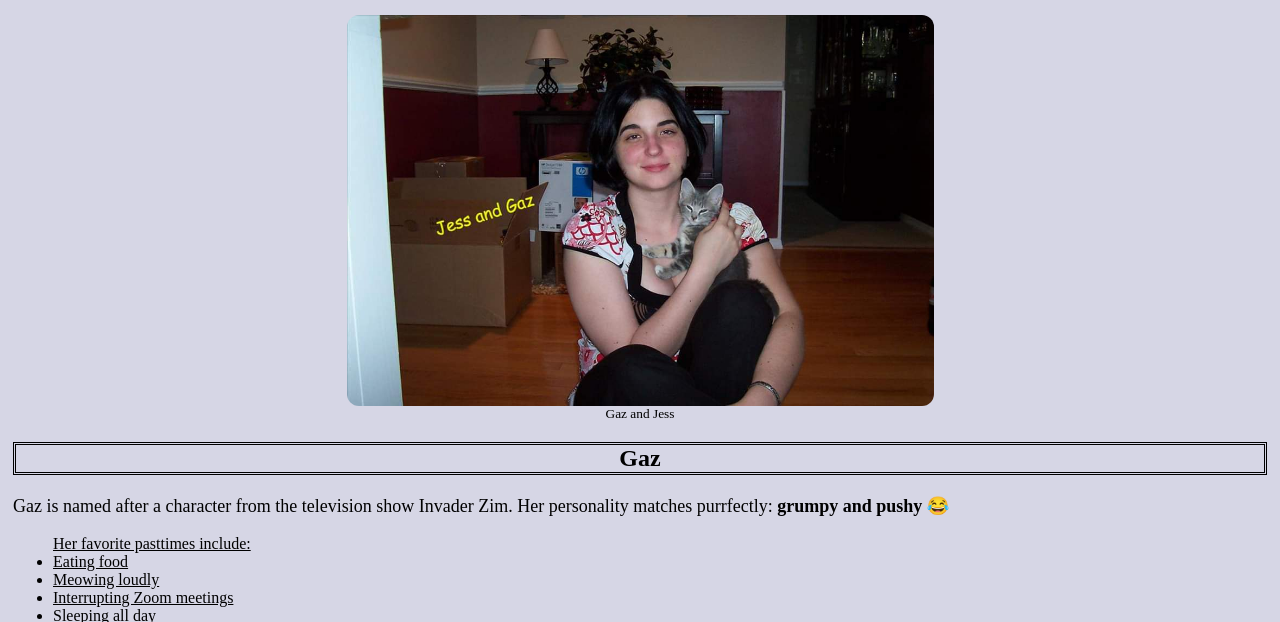
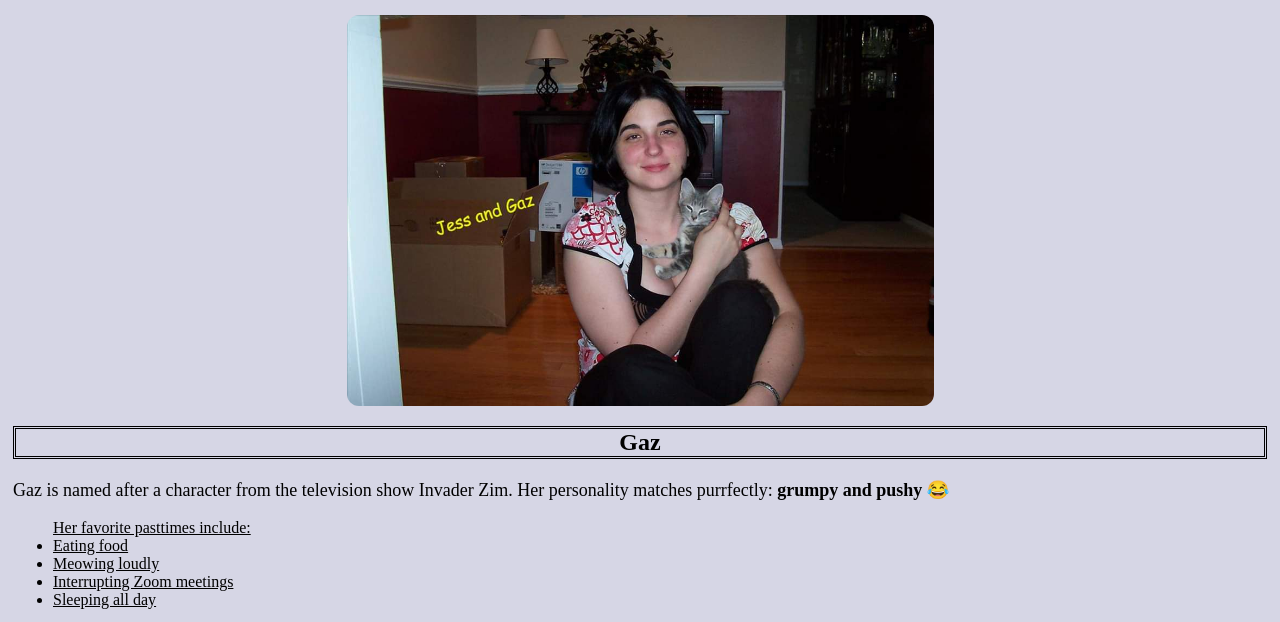
Before and after one commit to LaunchCodeEducation/HTML-Me-Something-Start, a website: page index.html in a window 1280 px wide. Shown: the part 138-760 px from the top of the page. Drawn offline with Linux system fonts and the light colour scheme.

Commit message:
caption update

```diff
--- a/index.html
+++ b/index.html
@@ -14,9 +14,6 @@
          <p id="testP" class="funParagraph">I have two cats: Gaz and Gir. They are officially geriatric at ages 16 and 15. I adopted them both as kittens when they were each about 8 weeks old.</p>
          <figure>
             <img src="./images/kittenGaz.jpg" alt="Gaz at about 8 weeks old" class="center">
-         <figcaption>
-            Gaz and Jess
-         </figcaption>
          </figure>
 
          <article>
```
